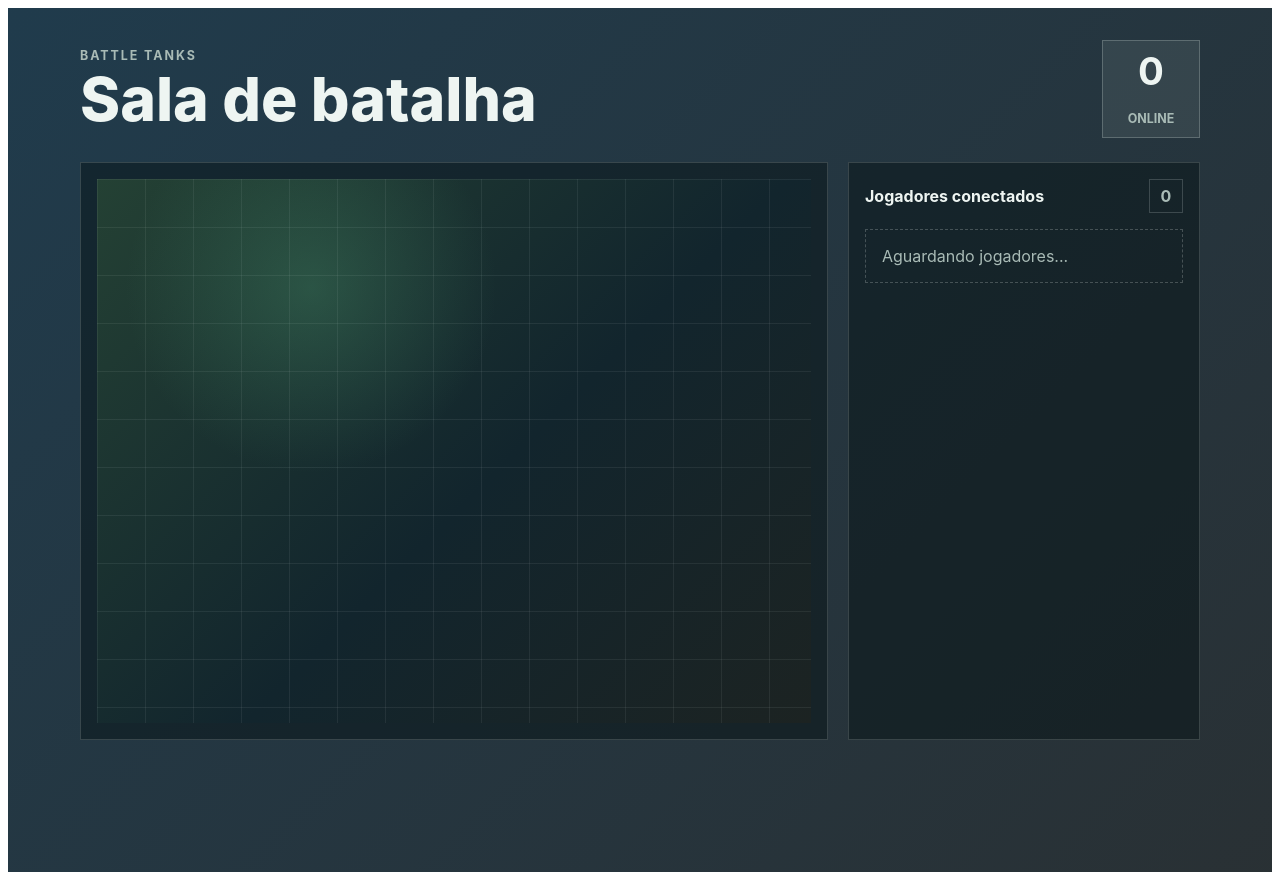
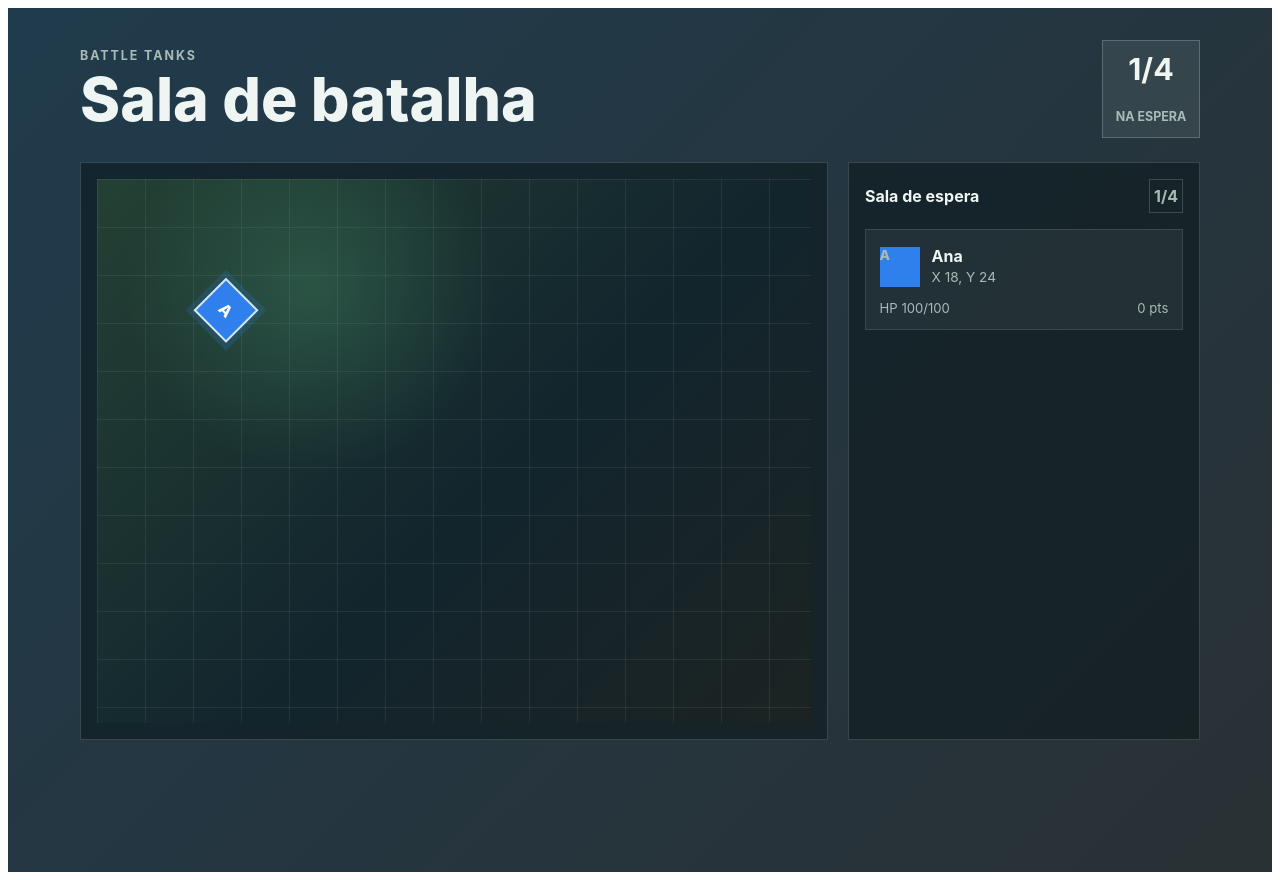
Before and after one commit to erickpxd/battle-tanks-frontend, an Angular app: page / in a window 1280 px wide. Built offline with nearby package versions, Linux system fonts and the light colour scheme.

Commit message:
Add game-room files updates

```diff
--- a/src/app/game-room/game-room.component.html
+++ b/src/app/game-room/game-room.component.html
@@ -6,9 +6,9 @@
         <h1>Sala de batalha</h1>
       </div>
 
-      <div class="room__count" aria-label="Jogadores conectados">
-        <strong>{{ playerCount() }}</strong>
-        <span>online</span>
+      <div class="room__count" aria-label="Jogadores na sala de espera">
+        <strong>{{ playerCount() }}/{{ waitingRoomCapacity }}</strong>
+        <span>na espera</span>
       </div>
     </header>
 
@@ -31,10 +31,10 @@
         </div>
       </section>
 
-      <aside class="players" aria-label="Jogadores conectados">
+      <aside class="players" aria-label="Jogadores na sala de espera">
         <div class="players__heading">
-          <h2>Jogadores conectados</h2>
-          <span>{{ playerCount() }}</span>
+          <h2>Sala de espera</h2>
+          <span>{{ playerCount() }}/{{ waitingRoomCapacity }}</span>
         </div>
 
         @if (hasPlayers()) {
@@ -59,7 +59,7 @@
             }
           </ul>
         } @else {
-          <p class="players__empty">Aguardando jogadores...</p>
+          <p class="players__empty">Aguardando jogadores na sala de espera...</p>
         }
       </aside>
     </div>
--- a/src/app/game-room/game-room.component.scss
+++ b/src/app/game-room/game-room.component.scss
@@ -79,7 +79,7 @@ h2 {
 }
 
 .room__count strong {
-  font-size: 2.4rem;
+  font-size: 1.9rem;
   line-height: 1;
 }
 
--- a/src/app/game-room/game-room.component.ts
+++ b/src/app/game-room/game-room.component.ts
@@ -1,9 +1,10 @@
-import { Component, inject } from '@angular/core';
+import { Component, DestroyRef, inject } from '@angular/core';
 import { takeUntilDestroyed } from '@angular/core/rxjs-interop';
 
 import { GameRoomEventsService } from './game-room-events.service';
 import { PlayerPosition, PlayerRoomEvent } from './player/player.model';
 import { PlayerStatusSignalStore } from './player/player-status.store';
+import { WaitingRoomDisplayDemoService } from './temp-waiting-room-demo/waiting-room-display-demo.service';
 
 @Component({
   selector: 'app-game-room',
@@ -12,16 +13,22 @@ import { PlayerStatusSignalStore } from './player/player-status.store';
 })
 export class GameRoomComponent {
   private readonly events = inject(GameRoomEventsService);
+  private readonly destroyRef = inject(DestroyRef);
+  private readonly waitingRoomDisplayDemo = inject(WaitingRoomDisplayDemoService);
   protected readonly playerStore = inject(PlayerStatusSignalStore);
 
   protected readonly players = this.playerStore.players;
   protected readonly playerCount = this.playerStore.playerCount;
   protected readonly hasPlayers = this.playerStore.hasPlayers;
+  protected readonly waitingRoomCapacity = this.waitingRoomDisplayDemo.maxPlayers;
 
   constructor() {
     this.events.events$
       .pipe(takeUntilDestroyed())
       .subscribe((event) => this.handleRoomEvent(event));
+
+    this.waitingRoomDisplayDemo.start();
+    this.destroyRef.onDestroy(() => this.waitingRoomDisplayDemo.stop());
   }
 
   handleRoomEvent(event: PlayerRoomEvent): void {
```
Also changed, not shown: 1 other file (tests, documents, lock files or other folders).
